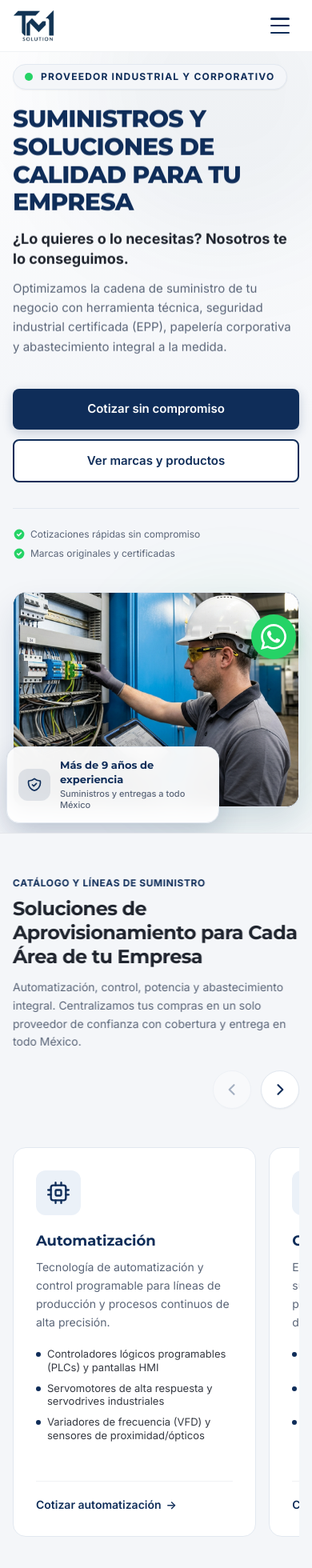
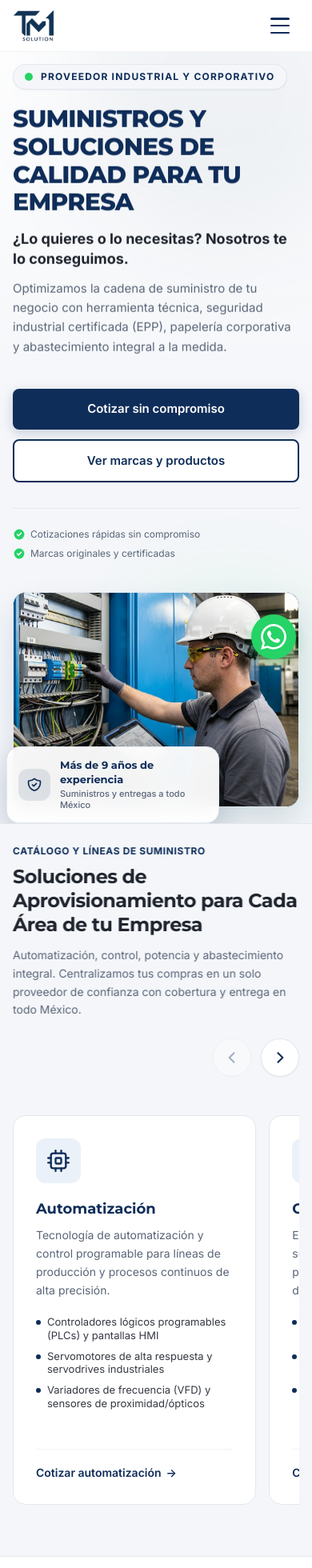
Before and after one commit to albertope18031-ctrl/tmsolution, a Next.js app: page / in a window 390 px wide. Shown: the top 1960 px of the page at 80% size. Built offline with nearby package versions, Linux system fonts and the light colour scheme.

Commit message:
Add files via upload

```diff
--- a/components/Hero/Hero.tsx
+++ b/components/Hero/Hero.tsx
@@ -8,7 +8,7 @@ export const Hero: React.FC = () => {
   return (
     <section
       id="inicio"
-      className="relative w-full bg-gradient-to-b from-white via-[#F4F6F9]/60 to-[#F4F6F9] pt-20 lg:pt-24 pb-8 lg:pb-10 flex items-center min-h-auto overflow-hidden border-b border-[#E5E7EB]"
+      className="relative w-full bg-gradient-to-b from-white via-[#F4F6F9]/60 to-[#F4F6F9] pt-20 lg:pt-24 pb-5 sm:pb-6 lg:pb-10 flex items-center min-h-auto overflow-hidden border-b border-[#E5E7EB]"
     >
       {/* Elementos Gráficos de Fondo Sutiles */}
       <div className="absolute top-0 right-0 w-96 h-96 bg-[#0F2D59]/5 rounded-full blur-3xl pointer-events-none -mr-20 -mt-20" />
--- a/components/Supplies/SuppliesHeader.tsx
+++ b/components/Supplies/SuppliesHeader.tsx
@@ -22,7 +22,8 @@ export const SuppliesHeader: React.FC<SuppliesHeaderProps> = ({
     const el = textRef.current;
     if (!el) return;
 
-    // Viewport trigger calibrado (threshold: 0.35 / rootMargin: -150px / once: true)
+    // Viewport trigger calibrado para móvil y desktop (móvil: threshold 0.1, margin -20px)
+    const isMobile = typeof window !== "undefined" && window.innerWidth < 768;
     const observer = new IntersectionObserver(
       ([entry]) => {
         if (entry.isIntersecting) {
@@ -31,8 +32,8 @@ export const SuppliesHeader: React.FC<SuppliesHeaderProps> = ({
         }
       },
       {
-        threshold: 0.35,
-        rootMargin: "0px 0px -150px 0px",
+        threshold: isMobile ? 0.1 : 0.2,
+        rootMargin: isMobile ? "0px 0px -20px 0px" : "0px 0px -50px 0px",
       }
     );
 
--- a/components/Supplies/SuppliesSection.tsx
+++ b/components/Supplies/SuppliesSection.tsx
@@ -47,7 +47,7 @@ export const SuppliesSection: React.FC = () => {
   return (
     <section
       id="suministros"
-      className="relative w-full bg-[#F4F6F9] pt-12 sm:pt-16 lg:pt-20 pb-12 sm:pb-16 lg:pb-20 scroll-mt-[90px] border-b border-[#E5E7EB] transition-colors overflow-hidden"
+      className="relative w-full bg-[#F4F6F9] pt-5 sm:pt-6 lg:pt-12 pb-12 sm:pb-16 lg:pb-20 scroll-mt-[90px] border-b border-[#E5E7EB] transition-colors overflow-hidden"
     >
       <div className="max-w-7xl mx-auto px-4 sm:px-6 lg:px-8">
         {/* Encabezado de Sección con Controles Circulares de Navegación */}
```
